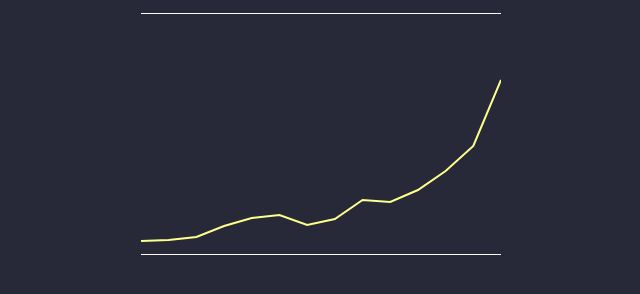
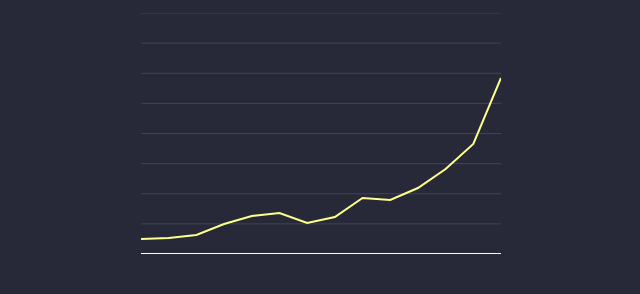
Before and after one commit to artpaiva/baluarte, a plain HTML site: page index.html in a window 1280 px wide. Shown: the part 56-350 px from the top of the page, without its empty margins (319-959 px from the left). Drawn offline with Linux system fonts and the light colour scheme.

Commit message:
Init Canvas

```diff
--- a/index.html
+++ b/index.html
@@ -20,7 +20,6 @@ body {
   text-align: center;
 }
 .stock-canvas {
-  border-top: 1px solid #FCFCFC;
   border-bottom: 1px solid #FCFCFC;
   color: #FCFCFC;
 }
@@ -38,23 +37,45 @@ body {
 
 var stockCanvas = document.querySelector('#main-stock-canvas');
 var canvasContext = stockCanvas.getContext('2d');
-canvasContext.strokeStyle = "#FFFF8C";
-canvasContext.lineWidth = 2;
 canvasContext.imageSmoothingEnabled = true;
 
 var allStops = [15, 16, 19, 30, 38, 41, 31, 37, 56, 54, 66, 85, 110, 176];
 
 var canvasHeight = stockCanvas.offsetHeight;
 var canvasWidth = stockCanvas.offsetWidth;
-var stepLength = canvasWidth / (allStops.length -1);
 
-canvasContext.beginPath();
-canvasContext.moveTo(0, canvasHeight - allStops[0]);
-for (var i = 1; i < allStops.length; i++) {
-  canvasContext.lineTo(stepLength*i, canvasHeight - allStops[i]);
-  console.log(`${i}: ${stepLength*i}, ${canvasHeight - allStops[i]}`);
+function initCanvas (canvas) {
+  console.log('Initiating Canvas');
+  canvasContext.lineWidth = 1;
+  canvas.strokeStyle = "#FCFCFC22";
+
+  var stepVertical = canvasHeight / 8;
+
+  // Draw Guidelines
+  for (var i = 0; i < 8; i++) {
+    canvas.beginPath();
+    canvas.moveTo(0, i*stepVertical);
+    canvas.lineTo(canvasWidth, i*stepVertical);
+    canvas.stroke();
+  }
 }
-canvasContext.stroke();
+function drawCanvas (canvas) {
+  console.log('Drawing Canvas');
+  canvasContext.strokeStyle = "#FFFF8C";
+  canvasContext.lineWidth = 2;
+
+  var stepHorizontal = canvasWidth / (allStops.length -1);
+
+  canvas.beginPath();
+  canvas.moveTo(0, canvasHeight - allStops[0]);
+  for (var i = 1; i < allStops.length; i++) {
+    canvas.lineTo(stepHorizontal*i, canvasHeight - allStops[i]);
+    console.log(`${i}: ${stepHorizontal*i}, ${canvasHeight - allStops[i]}`);
+  }
+  canvas.stroke();
+}
+initCanvas(canvasContext);
+drawCanvas(canvasContext);
 
 </script>
 </body>
```
